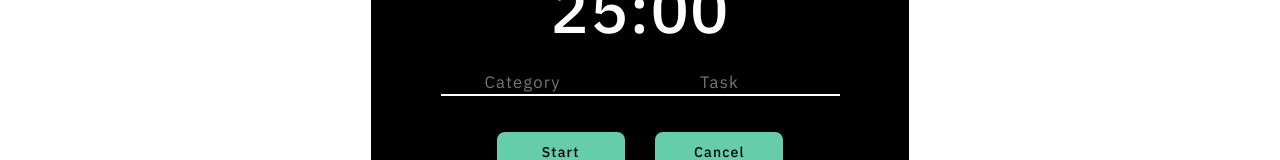
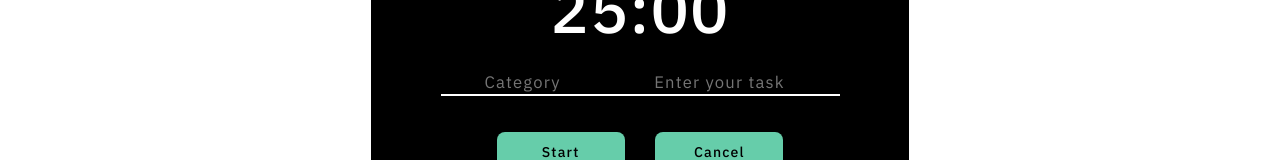
Before and after one commit to Heathercoraje/pomotris-vh, a React app: page / in a window 1280 px wide. Shown: the part 176-336 px from the top of the page. Built offline with nearby package versions, Linux system fonts and the light colour scheme.

Commit message:
adding dropdown of categories

```diff
--- a/public/index.html
+++ b/public/index.html
@@ -2,6 +2,7 @@
 <head>
   <link href="https://fonts.googleapis.com/css?family=IBM+Plex+Sans:400,500,600,700" rel="stylesheet">
   <script defer src="https://use.fontawesome.com/releases/v5.0.9/js/all.js" integrity="sha384-8iPTk2s/jMVj81dnzb/iFR2sdA7u06vHJyyLlAd4snFpCl/SnyUjRrbdJsw1pGIl" crossorigin="anonymous"></script>
+  <title>Pomotris</title>
 </head>
   <body>
     <div id='root'></div>
--- a/src/components/Main/Timer.jsx
+++ b/src/components/Main/Timer.jsx
@@ -263,7 +263,6 @@ class Fields extends Component {
 	};
 
 	render() {
-		console.log(this.props.categories[0]);
 		return (
 			<form
 				className="timer-form"
@@ -287,7 +286,7 @@ class Fields extends Component {
 				<input
 					size={25}
 					name="title"
-					placeholder="Task"
+					placeholder="Enter your task"
 					value={this.state.fields.title}
 					onChange={this.onInputChange}
 					autoComplete="off"
```
